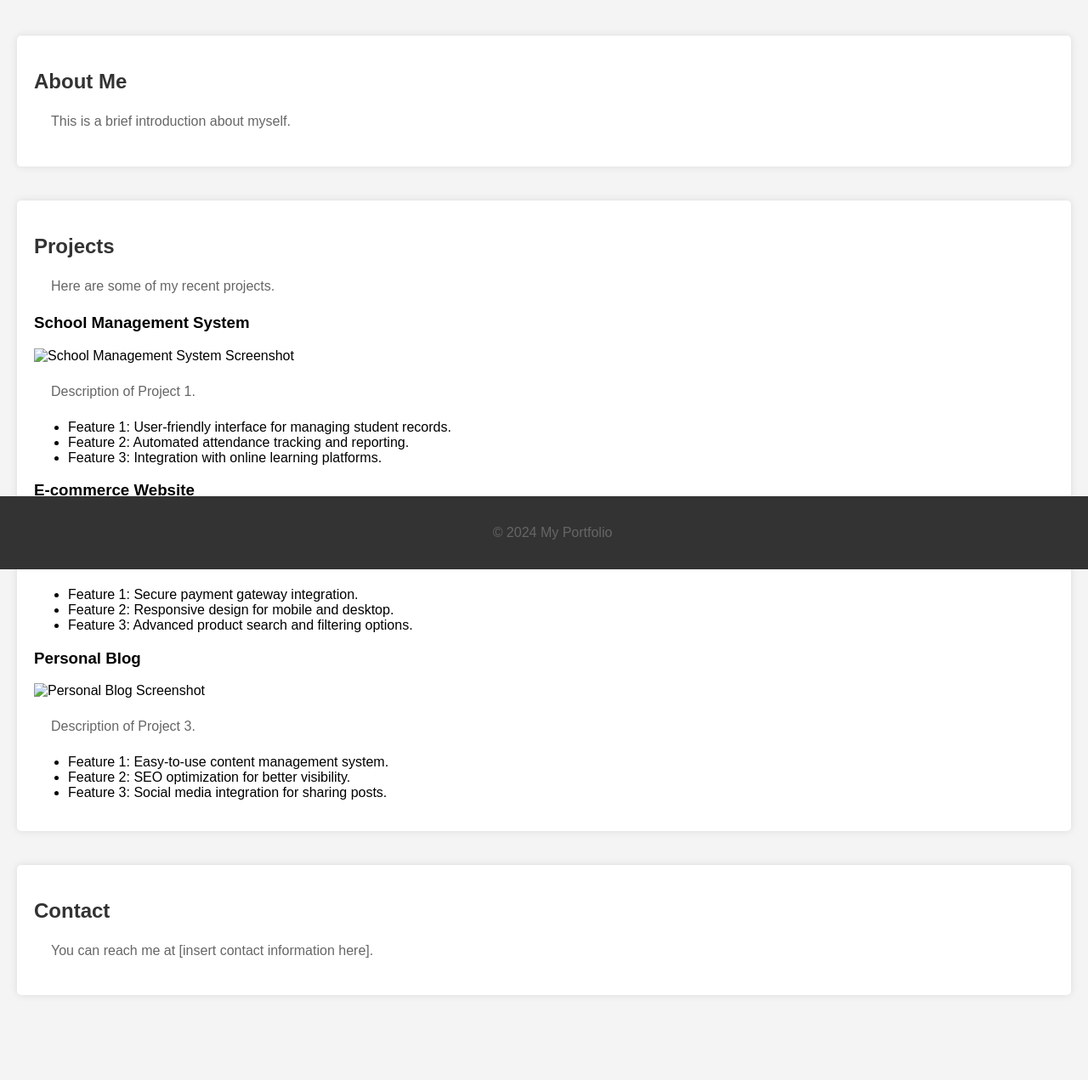
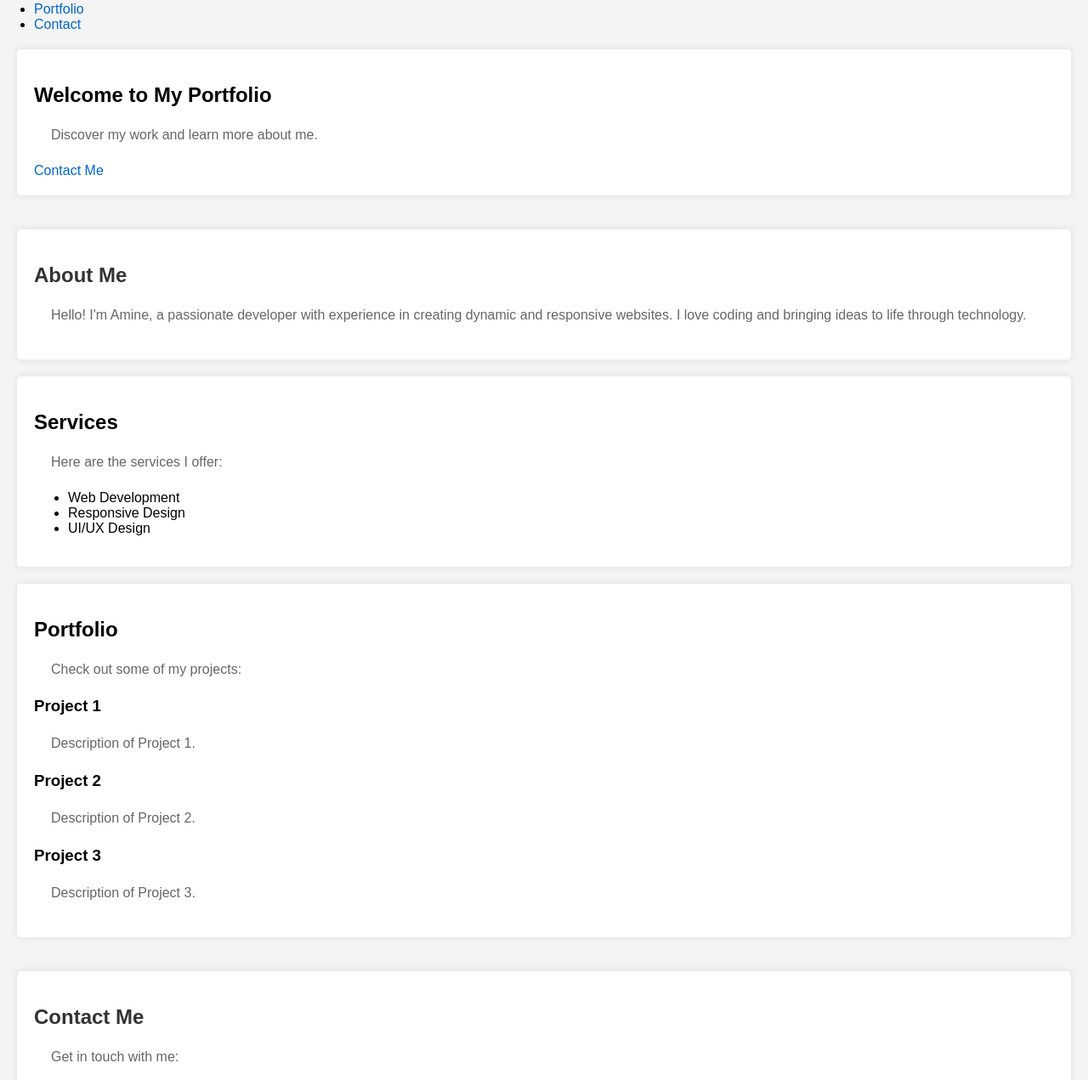
Before and after one commit to sean15535/My_Portofolio, a plain HTML site: page index.html in a window 1280 px wide. Shown: the part 130-1401 px from the top of the page at 85% size. Before the commit the page ends 1321 px from the top, so only its background shows below. Drawn offline with Linux system fonts and the light colour scheme; a web font is replaced by a local one.

Commit message:
refactor index.html structure and add new sections for home, services, and portfolio; create new readme.md file

```diff
--- a/index.html
+++ b/index.html
@@ -2,76 +2,80 @@
 <html lang="en">
 <head>
     <meta charset="UTF-8">
-    <meta http-equiv="X-UA-Compatible" content="IE=edge">
     <meta name="viewport" content="width=device-width, initial-scale=1.0">
+    <title>Amine</title>
     <link rel="stylesheet" href="style.css">
-    <title>My Portofolio</title>
+    <link rel="preconnect" href="https://fonts.googleapis.com">
+    <link rel="preconnect" href="https://fonts.gstatic.com" crossorigin>
+    <link href="https://fonts.googleapis.com/css2?family=Montserrat:ital,wght@0,100..900;1,100..900&family=Open+Sans:wght@300..800&family=Playfair+Display:wght@400..900&family=Unbounded:wght@200..900&display=swap" rel="stylesheet">
+    <link rel="stylesheet" href="https://cdnjs.cloudflare.com/ajax/libs/font-awesome/7.0.1/css/all.min.css" integrity="sha512-2SwdPD6INVrV/lHTZbO2nodKhrnDdJK9/kg2XD1r9uGqPo1cUbujc+IYdlYdEErWNu69gVcYgdxlmVmzTWnetw==" crossorigin="anonymous" referrerpolicy="no-referrer" />
 </head>
 <body>
     <header>
-        <h1>Welcome to My Portfolio</h1>
+        <div class="container">
+            <div class="logo">
+                <h1>Amine</h1>
+            </div>
             <nav>
                 <ul>
+                    <li><a href="#home">Home</a></li>
                     <li><a href="#about">About Me</a></li>
-                <li><a href="#projects">Projects</a></li>
+                    <li><a href="#services">Services</a></li>
+                    <li><a href="#portfolio">Portfolio</a></li>
                     <li><a href="#contact">Contact</a></li>
                 </ul>
-
             </nav>
+        </div>
     </header>
-
-
-
+    <main>
+        <section id="home">
+            <div class="container">
+                <h2>Welcome to My Portfolio</h2>
+                <p>Discover my work and learn more about me.</p>
+                <a href="#contact" class="btn">Contact Me</a>
+            </div>
+        </section>
         <section id="about">
+            <div class="container">
                 <h2>About Me</h2>
-        <p>This is a brief introduction about myself.</p>
+                <p>Hello! I'm Amine, a passionate developer with experience in creating dynamic and responsive websites. I love coding and bringing ideas to life through technology.</p>
+            </div>
         </section>
-
-    <section id="projects">
-        <h2>Projects</h2>
-        <p>Here are some of my recent projects.</p>
-        <article>
-            <h3>School Management System</h3>
-            <img src="school_management_system.png" alt="School Management System Screenshot" width="600">
+        <section id="services">
+            <div class="container">
+                <h2>Services</h2>
+                <p>Here are the services I offer:</p>
+                <ul>
+                    <li>Web Development</li>
+                    <li>Responsive Design</li>
+                    <li>UI/UX Design</li>
+                </ul>
+            </div>
+        </section>
+        <section id="portfolio">
+            <div class="container">
+                <h2>Portfolio</h2>
+                <p>Check out some of my projects:</p>
+                <div class="portfolio-items">
+                    <div class="item">
+                        <h3>Project 1</h3>
                         <p>Description of Project 1.</p>
+                    </div>
+                    <div class="item">
+                        <h3>Project 2</h3>
+                        <p>Description of Project 2.</p>
+                    </div>
+                    <div class="item">
+                        <h3>Project 3</h3>
+                        <p>Description of Project 3.</p>
+                    </div>
+                </div>
+            </div>
+        </section>
+        <section id="contact">
+            <div class="container">
+                <h2>Contact Me</h2>
+                <p>Get in touch with me:</p>
                 <ul>
-                <li>Feature 1: User-friendly interface for managing student records.</li>
-                <li>Feature 2: Automated attendance tracking and reporting.</li>
-                <li>Feature 3: Integration with online learning platforms.</li>
-            </ul>
-        </article>
-        <article>
-            <h3>E-commerce Website</h3>
-            <img src="ecommerce_website.png" alt="E-commerce Website Screenshot" width="600">
-            <p>Description of Project 2.</p>
-            <ul>
-                <li>Feature 1: Secure payment gateway integration.</li>
-                <li>Feature 2: Responsive design for mobile and desktop.</li>
-                <li>Feature 3: Advanced product search and filtering options.</li>
-            </ul>
-        </article>
-        <article>
-            <h3>Personal Blog</h3>
-            <img src="personal_blog.png" alt="Personal Blog Screenshot" width="600">
-            <p>Description of Project 3.</p>
-            <ul>
-                <li>Feature 1: Easy-to-use content management system.</li>
-                <li>Feature 2: SEO optimization for better visibility.</li>
-                <li>Feature 3: Social media integration for sharing posts.</li>
-            </ul>
-        </article>
-
-
-    </section>
-
-
-
-    <section id="contact">
-        <h2>Contact</h2>
-        <p>You can reach me at [insert contact information here].</p>
-    </section>
-    <footer>
-        <p>&copy; 2024 My Portfolio</p>
-    </footer>
-</body>
-</html>
+                    <li><a href="https://www.facebook.com/amine.ghribi.1" target="_blank"><i class="fab fa-facebook"></i></a></li>
+                    <li><a href="https://www.instagram.com/amine.ghribi/" target="_blank"><i class="fab fa-instagram"></i></a></li>
```
Also changed, not shown: 1 other file. Lines whose indentation alone changed are shown as unchanged.
